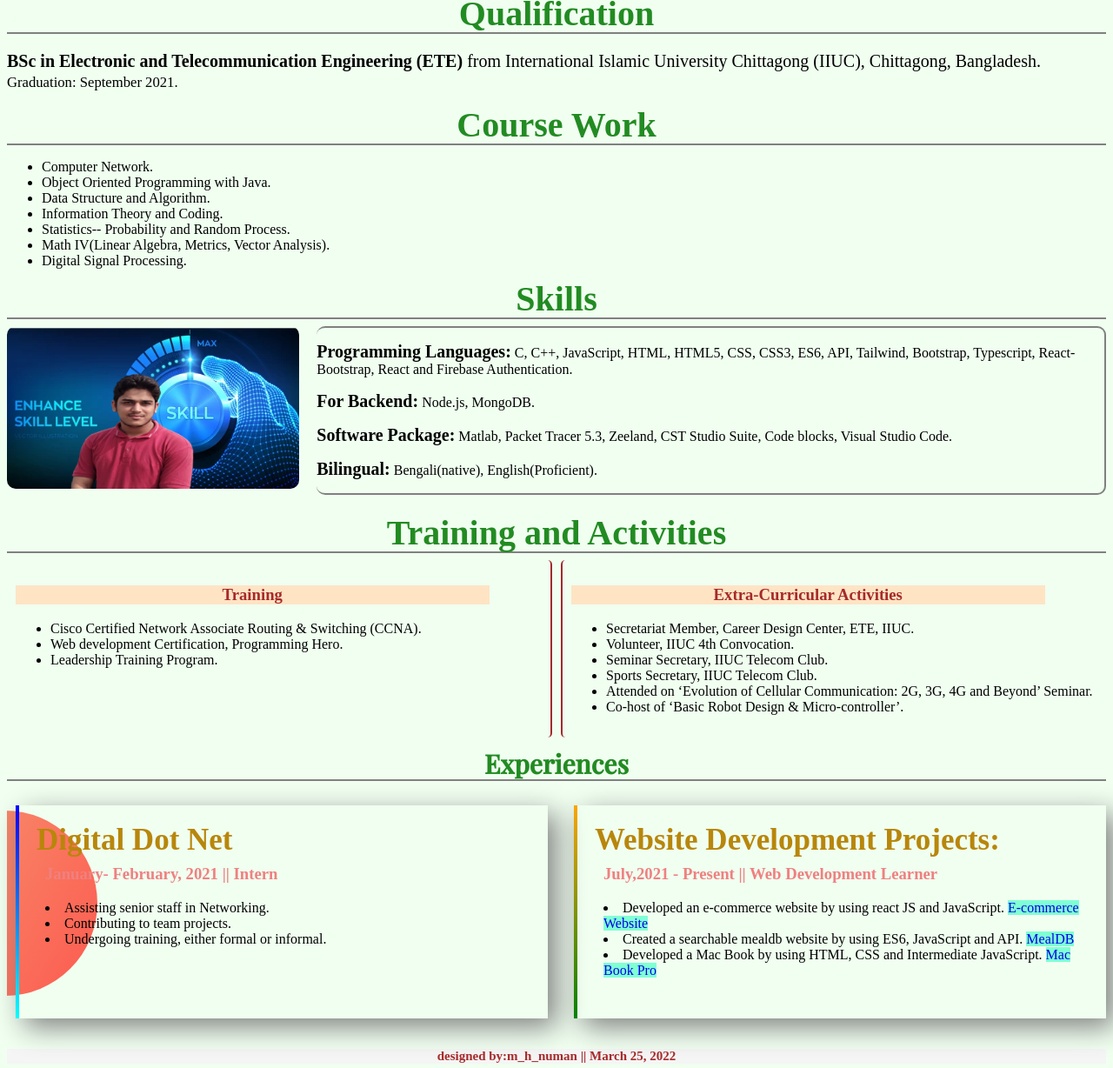
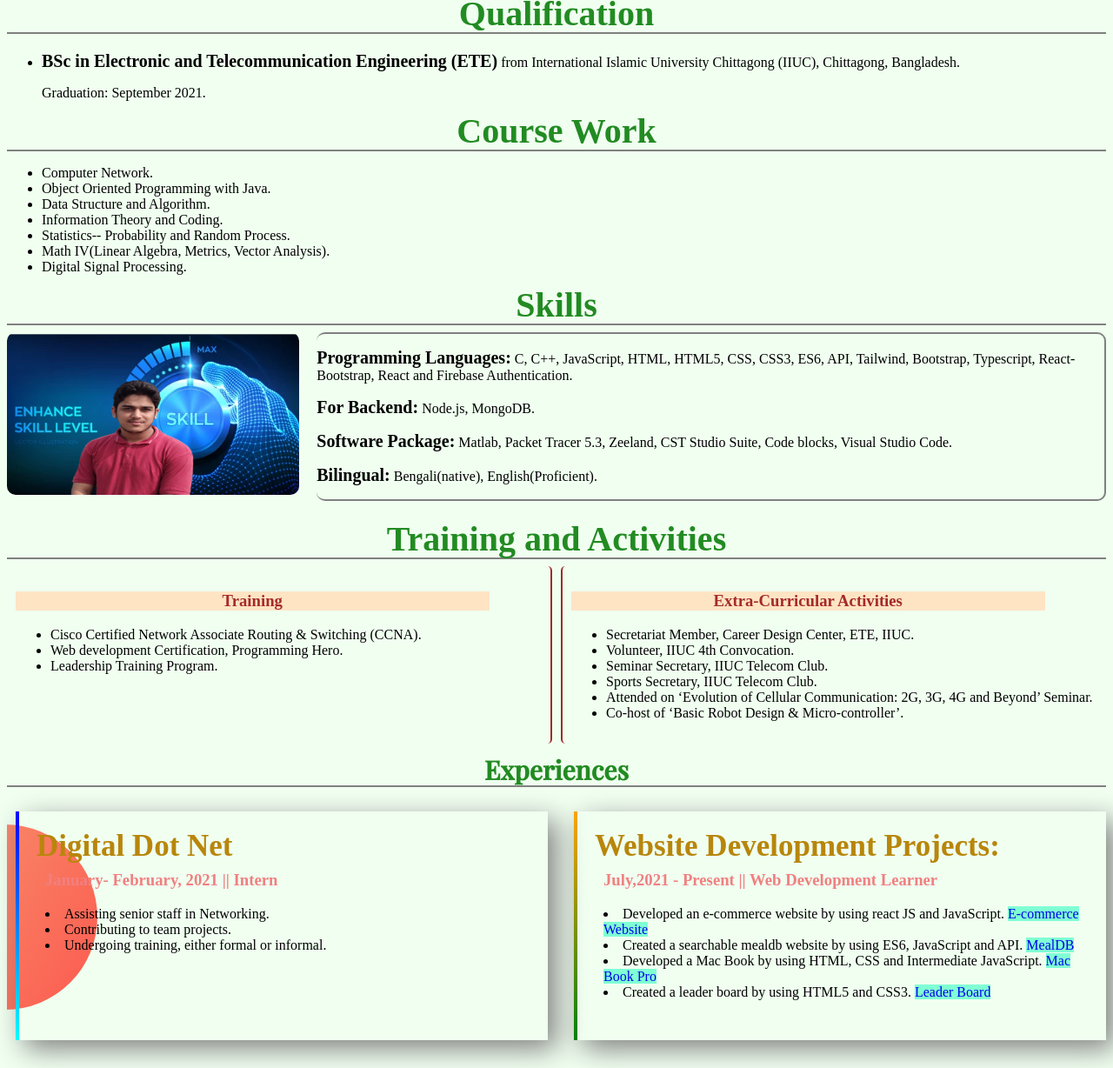
Before and after one commit to Mahmudul-Hasan-Numan/my-portfolio, a plain HTML site: page index.html in a window 1280 px wide. Shown: the part 1368-2596 px from the top of the page at 87% size. Drawn offline with nearby package versions, Linux system fonts and the light colour scheme.

Commit message:
updated-with-new-project

```diff
--- a/index.html
+++ b/index.html
@@ -80,11 +80,15 @@
             <hr>
             <span class="dot">
                 <p class="degree">
-                    <span class="degree-name">BSc in Electronic and Telecommunication Engineering (ETE)</span>
-                    from International Islamic University Chittagong (IIUC), Chittagong, Bangladesh.
-                    <br>
-                    <small>Graduation: September 2021.</small>
-                </p>
+                <ul>
+                    <li>
+                        <span class="degree-name">BSc in Electronic and Telecommunication Engineering (ETE)</span>
+                        from International Islamic University Chittagong (IIUC), Chittagong, Bangladesh.
+                        <br>
+                    </li>
+                </ul>
+                <smal class="graduation">Graduation: September 2021.</small>
+                    </p>
             </span>
         </div>
         <div id="courseWork">
@@ -191,6 +195,11 @@
                             Developed a Mac Book by using HTML, CSS and Intermediate JavaScript. <a target="_blanks"
                                 href="https://mahmudul-hasan-numan.github.io/mac-book-pro/index.html">Mac Book Pro</a>
                         </li>
+                        <li>
+                            Created a leader board by using HTML5 and CSS3.
+                            <a target="_blanks" href="https://mahmudul-hasan-numan.github.io/leader-board-css3/">Leader
+                                Board</a>
+                        </li>
                     </p>
                 </div>
             </div>
--- a/style.css
+++ b/style.css
@@ -119,6 +119,9 @@ hr{
     font-weight: bolder;
 
 }
+.graduation{
+margin-left: 40px;
+}
 .dot{
     height: 30px;
     width: 30px;
```
